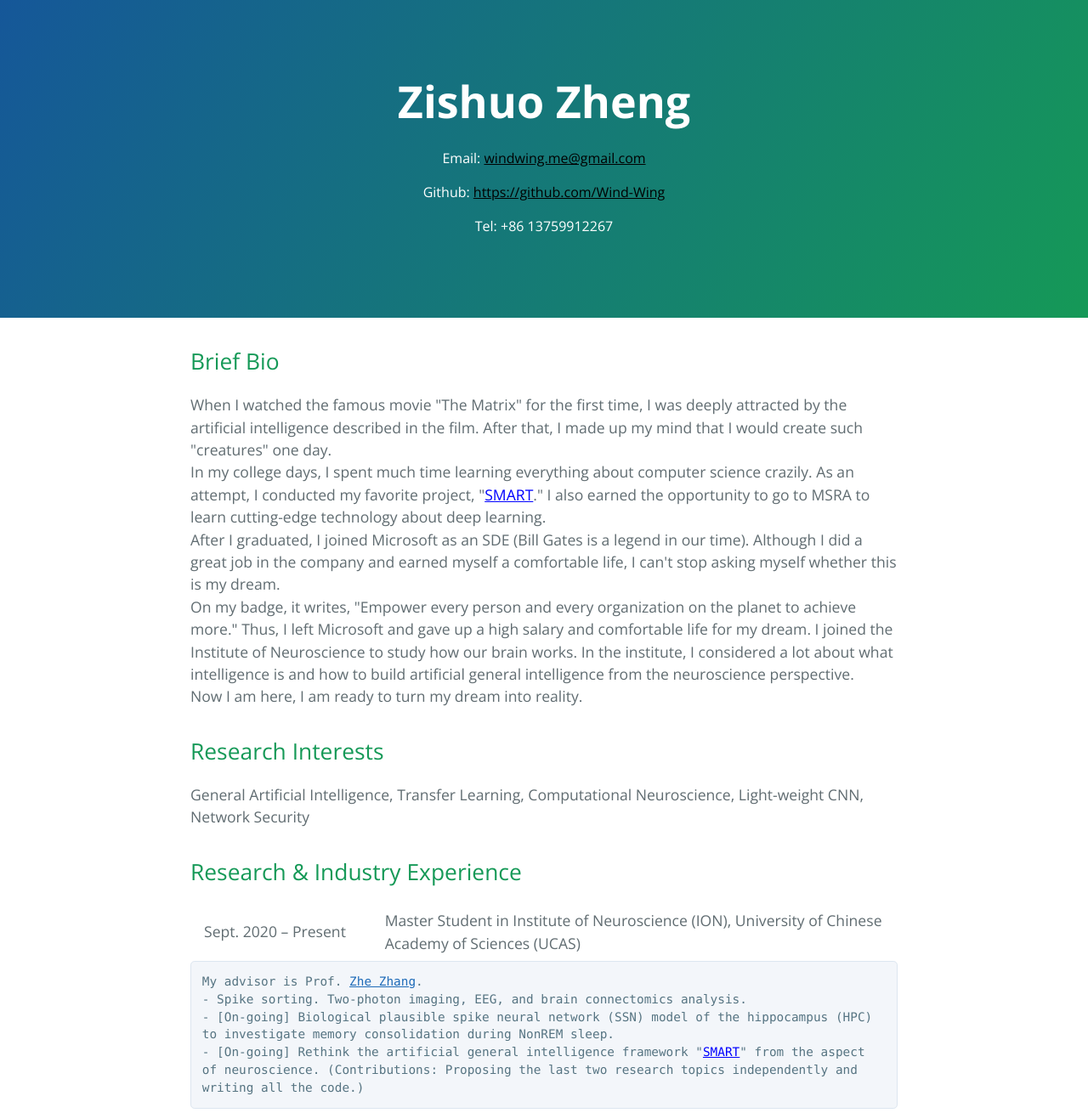
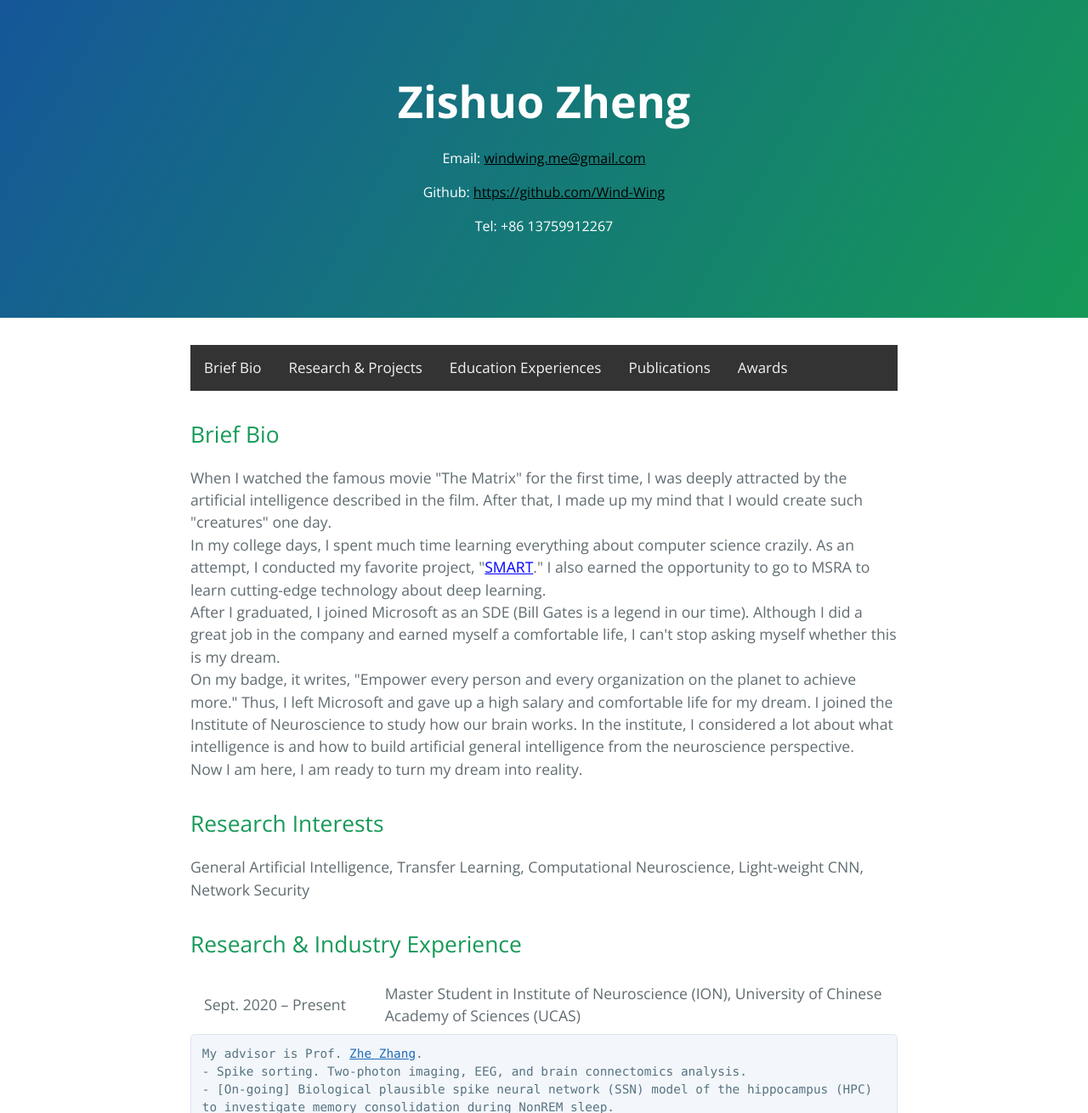
Before and after one commit to ZetaRing/ZetaRing.github.io, a PHP site: page / in a window 1280 px wide. Shown: the top 1310 px of the page at 85% size. Run offline with PHP 8.4, Linux system fonts and the light colour scheme.

Commit message:
Add nav bar for main page

```diff
--- a/code/css_files/style.css
+++ b/code/css_files/style.css
@@ -911,7 +911,25 @@ a:hover {
 float: left;
 display: block;
 text-align: center;
-text-decoration: none;
 font-size: 1.5rem;
 text-decoration: underline;
 }
+
+.topnav {
+overflow: hidden;
+background-color: #333;
+}
+
+.topnav a {
+float: left;
+color: #f2f2f2;
+text-align: center;
+padding: 14px 16px;
+text-decoration: none;
+font-size: 17px;
+}
+
+.topnav a:hover {
+background-color:#04AA6D;
+color: black;
+}
--- a/code/index.html
+++ b/code/index.html
@@ -22,7 +22,15 @@
 
 <main id="content" class="main-content" role="main">
 
-<h2>Brief Bio</h2>
+<div class="topnav">
+  <a href="#bio">Brief Bio</a>
+  <a href="#research">Research & Projects</a>
+  <a href="#education">Education Experiences</a>
+  <a href="#publication">Publications</a>
+  <a href="#award">Awards</a>
+</div>
+
+<h2 id="bio">Brief Bio</h2>
 <p>When I watched the famous movie "The Matrix" for the first time, I was deeply attracted by the artificial intelligence described in the film.
   After that, I made up my mind that I would create such "creatures" one day. <br>
   In my college days, I spent much time learning everything about computer science crazily.
@@ -37,8 +45,9 @@
   Now I am here, I am ready to turn my dream into reality.
 </p>
 
-<h2>Research Interests</h2>
+<h2 id="research">Research Interests</h2>
 <p>General Artificial Intelligence, Transfer Learning, Computational Neuroscience, Light-weight CNN, Network Security</p>
+
 <h2>Research & Industry Experience</h2>
 <table>
   <tr>
@@ -125,7 +134,7 @@
   <span class="p">(Contributions: 98% code, around 10,000 lines of C/C++)<br></span>
 </pre>
 
-<h2 id="Education">Education Experience</h2>
+<h2 id="education">Education Experience</h2>
 <table>
   <tr>
     <td>Sept. 2020 - Present</td>
@@ -137,12 +146,12 @@
   </tr>
 </table>
 
-<h2>Publications</h2>
+<h2 id="publication">Publications</h2>
 <p>Aimaier, G., Qian, K., <b>Zheng, Z.,</b> Peng, W., Zhang, Z., Ding, J. and Wang, X. (2022). Interictal Heart Rate Variability as a Biomarker for Comorbid Depressive Disorders among People with Epilepsy. Brain sciences, 12(5), 671. https://doi.org/10.3390/brainsci12050671.</p>
 <p><b>Z. Zheng,</b> Y. Wei, Z. Zhao, X. Wu, Z. Li and P. Ren, "Multitask Learning With Enhanced Modules," 2018 IEEE 23rd International Conference on Digital Signal Processing (DSP), 2018, pp. 1-5, doi: 10.1109/ICDSP.2018.8631696.</p>
 <p>Y. Wei, Z. Zhao, Y. Tao, <b>Z. Zheng,</b> Z. Hao and P. Ren, "Activations Quantization for Compact Neural Networks," 2018 IEEE 23rd International Conference on Digital Signal Processing (DSP), 2018, pp. 1-5, doi: 10.1109/ICDSP.2018.8631650.</p>
 
-<h2>Honors & Awards</h2>
+<h2 id="award">Honors & Awards</h2>
 <table>
   <tr>
     <td>Dec. 2017</td>
```
Lines whose indentation alone changed are shown as unchanged.
